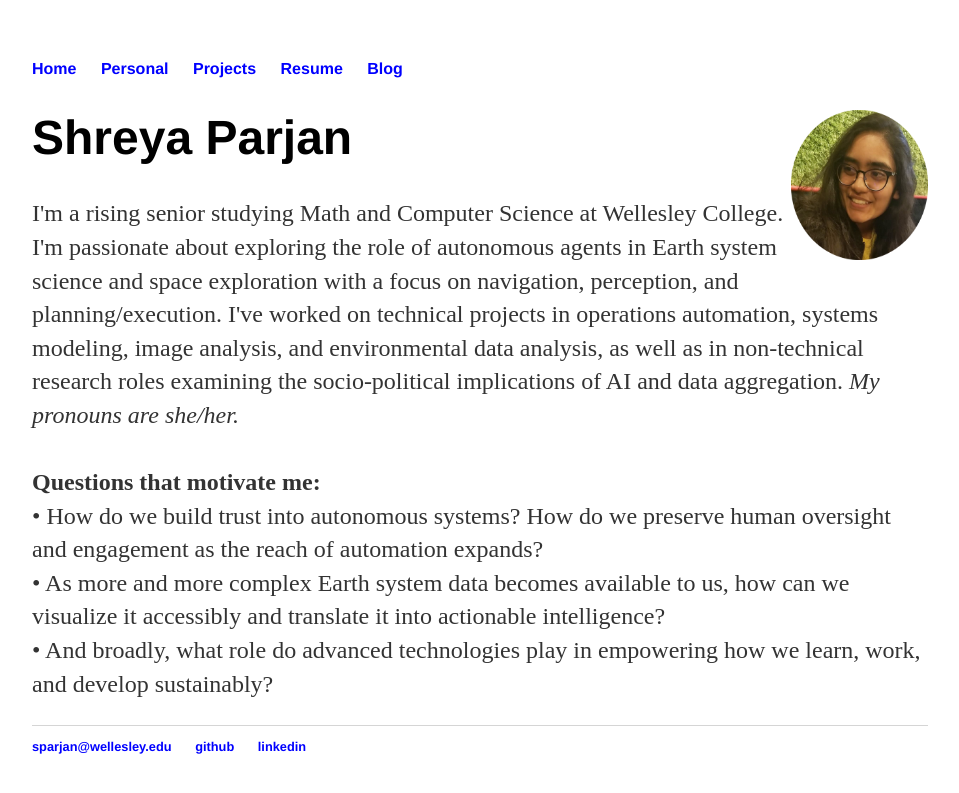
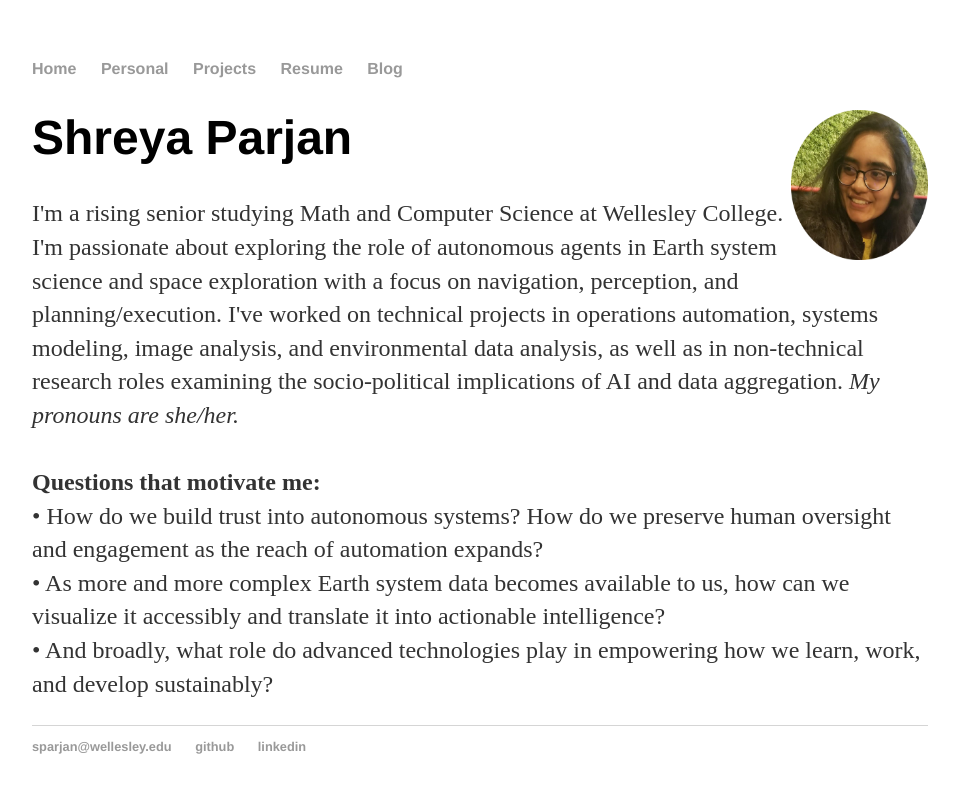
Before and after one commit to sparjan/site, a Jekyll site: the page built from index.html, in a window 1280 px wide. Shown: the top 793 px of the page, without its empty margins (160-1119 px from the left). Built offline with Jekyll 4.4.1, drawn with Linux system fonts in a browser that asks for light colours.

Commit message:
Update main.css

```diff
--- a/css/main.css
+++ b/css/main.css
@@ -14,7 +14,7 @@ nav ul li, footer ul li {
 }
 a {
     text-decoration: none;
-    color: #0000FF;
+    color: #999;
 }
 a:hover {
     text-decoration: underline;
```
